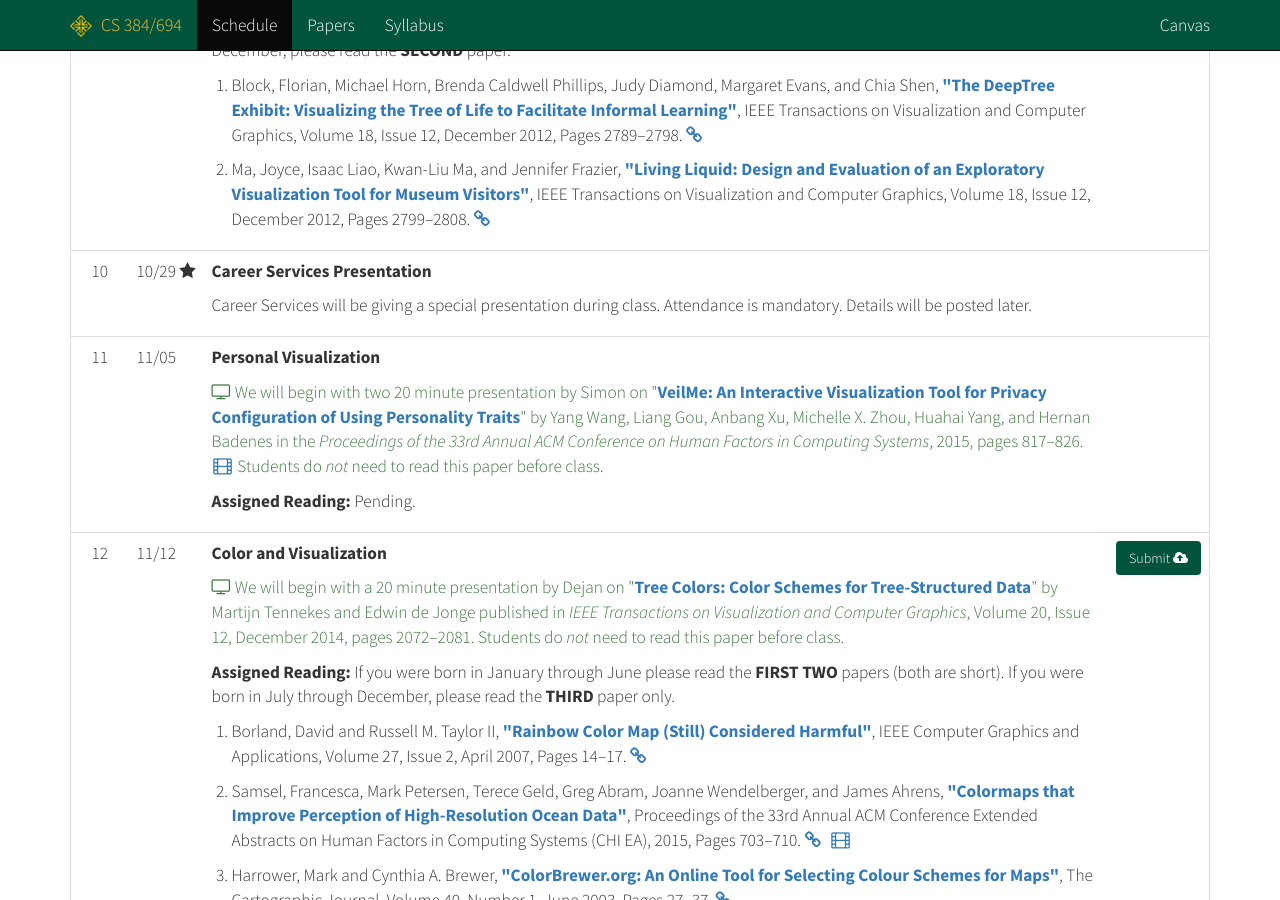
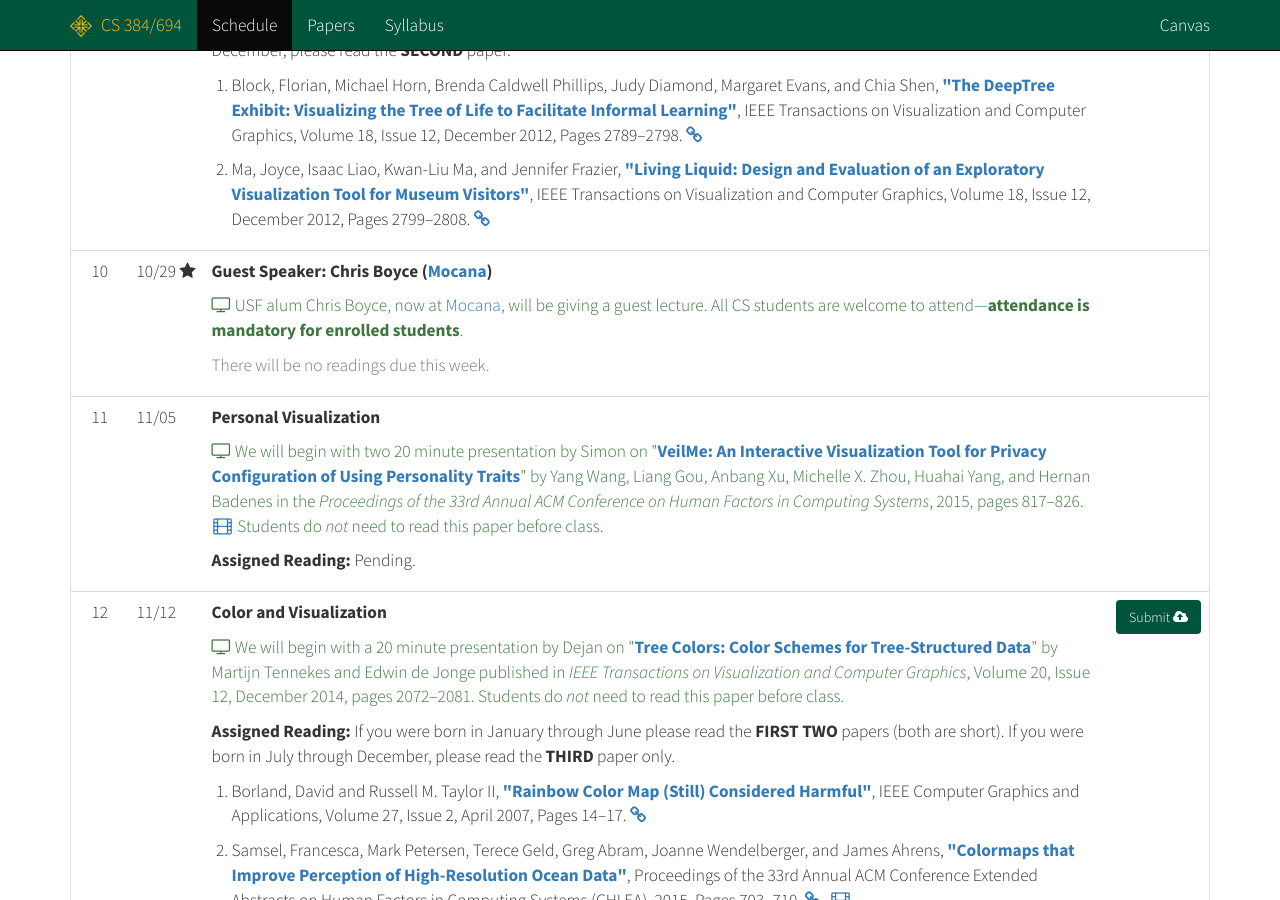
Before and after one commit to cs694/fall2015, a Jekyll site: the page built from schedule.html, in a window 1280 px wide and 900 px high, scrolled down 2771 px. Built offline with Jekyll 4.4.1, drawn with Linux system fonts in a browser that asks for light colours; Markdown is read by kramdown in place of the engine named in the settings.

Commit message:
Adding guest speaker.

```diff
--- a/_data/schedule.yml
+++ b/_data/schedule.yml
@@ -212,10 +212,10 @@
 
 - week : 10
   date : 2015-10-29
-  info : 'Career Services Presentation'
+  info : 'Guest Speaker: Chris Boyce (<a href="https://www.mocana.com/">Mocana</a>)'
   gray : false
   flag : true
-  todo : 'Career Services will be giving a special presentation during class. Attendance is mandatory. Details will be posted later.'
+  todo : '<p class="text-success"><i class="fa fa-television"></i> USF alum Chris Boyce, now at <a href="https://www.mocana.com/">Mocana</a>, will be giving a guest lecture. All CS students are welcome to attend&mdash;<strong>attendance is mandatory for enrolled students</strong>.</p><p class="text-muted">There will be no readings due this week.</p>'
 
 - week : 11
   date : 2015-11-05
```
